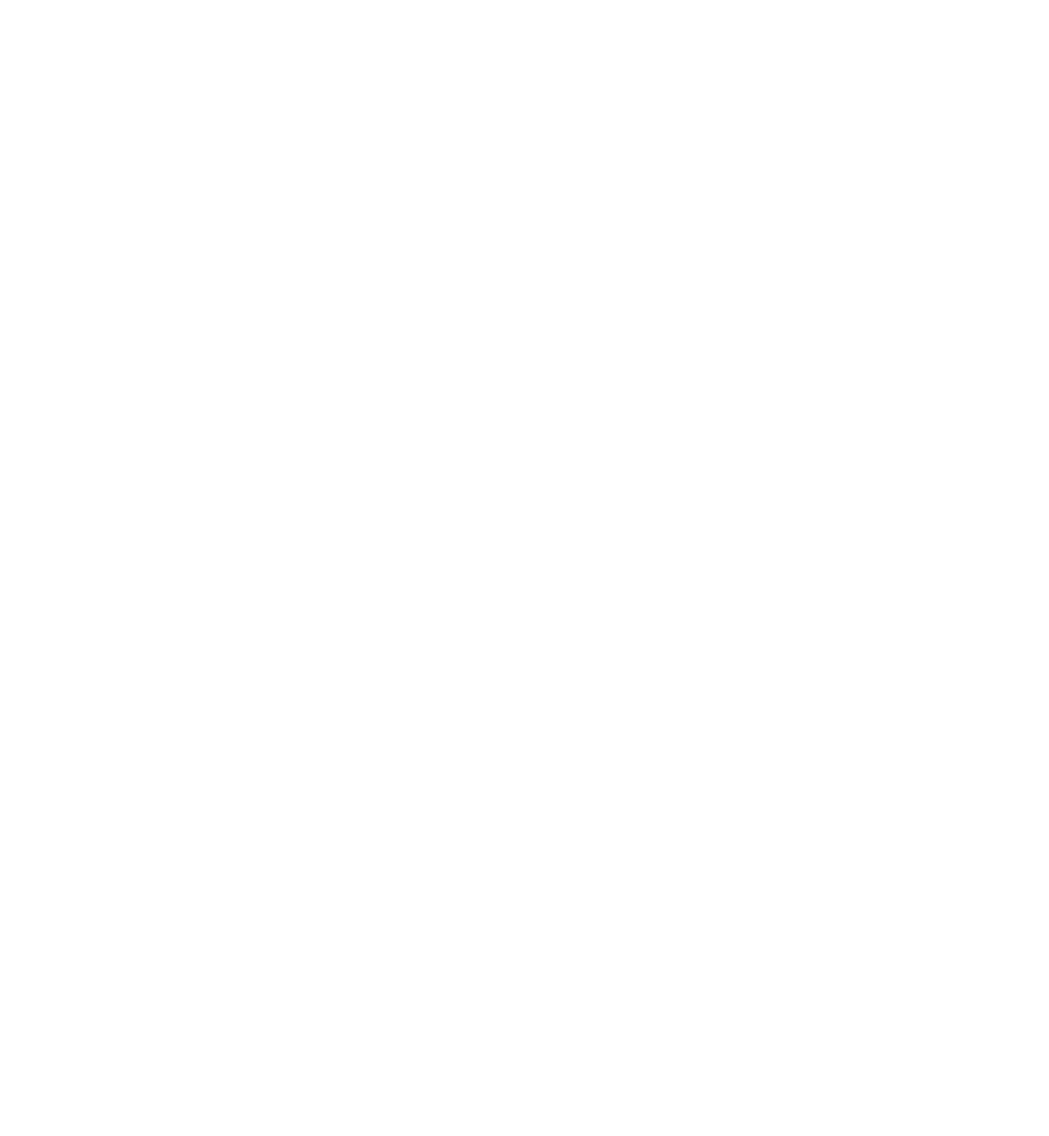
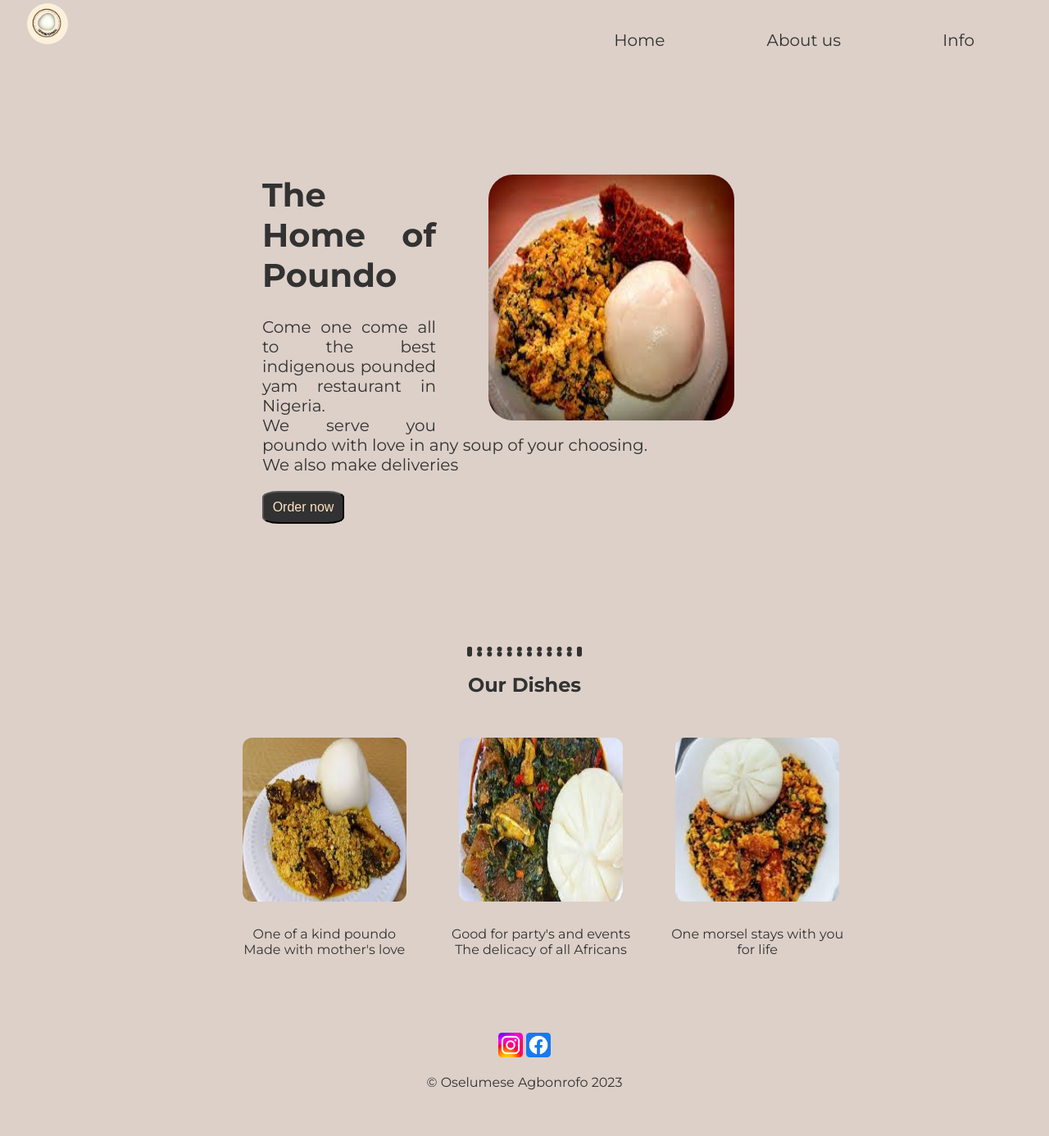
Before and after one commit to oselumeseagbonrofo/TIC, a plain HTML site: page restaurant-site/restaurant.html in a window 1280 px wide. Shown: the whole page at 82% size. Before the commit the page ends 800 px from the top, so only its background shows below. Drawn offline with Linux system fonts and the light colour scheme; a web font is replaced by a local one.

Commit message:
second commit

```diff
--- /dev/null
+++ b/restaurant-site/restaurant.css
@@ -0,0 +1,54 @@
+body {margin: 0px;
+    padding: 0px;
+    text-align: center;
+    background-color: #DDD0C8;
+    font-family:"Montserrat","Open sans";
+    color: #323232;
+}
+.logo{border-radius: 50%;
+    height:50px;
+    width: 50px;
+    padding: 2px;
+    margin-right: 600px;
+}
+.header-section{
+
+    padding:2px;
+    box-sizing: border-box;
+}
+.top-section{
+
+}
+.poundo-image{
+    float: right;
+    height:300px;
+    width: 300px;
+    border-radius: 10%;
+}
+.description-image{ height:200px;
+    width: 200px; padding: 10px;
+border-radius: 10%;}
+
+li{display: inline-block;}
+.middle-section{margin-top: 2rem}
+.intro-section{text-align: left;
+width: 40%;
+margin: 150px auto;}
+.main-text{text-align: justify; position:relative;right: 4rem;
+font-size: 20px;}
+
+li{margin: 20px;}
+.footer-section{
+padding: 40px 20px}
+.social-media{height:30px;
+width: 30px;
+border-radius: 15%;}
+a{text-decoration: none;font-size: 20px;}
+.header-text{margin:auto 60px;color:#323232}
+button{border-radius: 20%;color:bisque;
+background-color: #323232;height:40px;
+width:100px;
+font-size: 16px;}
+button:hover {background-color: black;cursor: pointer;}
+.header-text:hover{color: linear-gradient(rgba(32, 158, 220, 0.482),rgba(22,33,4,0.4));}
+hr{width: 10%;border: dotted 6px;}
--- a/restaurant-site/restaurant.html
+++ b/restaurant-site/restaurant.html
@@ -4,9 +4,45 @@
     <meta charset="UTF-8">
     <meta http-equiv="X-UA-Compatible" content="IE=edge">
     <meta name="viewport" content="width=device-width, initial-scale=1.0">
-    <title>The home of Enjoymentxl</title>
+    <title>giveMePoundo</title>
+    <link rel = "stylesheet" href="restaurant.css">
+    <link href="https://fonts.googleapis.com/css2?family=Merriweather:ital,wght@0,300;0,400;0,700;0,900;1,300;1,400;1,700;1,900&family=Montserrat:ital,wght@0,100;0,200;0,300;0,400;0,500;0,600;0,700;0,800;0,900;1,100;1,200;1,300;1,400;1,500;1,600;1,700;1,800;1,900&family=Open+Sans:ital,wght@0,300;0,400;0,500;0,600;0,700;0,800;1,300;1,400;1,500;1,600;1,700;1,800&family=Poppins:ital,wght@0,200;1,100&family=Sacramento&family=Updock&display=swap"
+        rel="stylesheet">
 </head>
 <body>
+    <nav class="header-section">
+        <img src="./givemepoundo-logo.png" alt="restaurant-logo" class="logo">
+    <a href = "" class = "header-text">Home</a>
+    <a href = "" class = "header-text">About us</a>
+    <a href = "" class = "header-text">Info</a>
+    </nav>
+    <div class="middle-section">
+    <div class="intro-section">
+        <img src="./poundo.jpeg" class="poundo-image">
+        <div class="main-text">
+        <h1>The Home of Poundo</h1>
+        <p>Come one come all to the best indigenous pounded yam restaurant in Nigeria.<br>We serve you poundo with love in any soup of your choosing.<br>We also make deliveries</p>
 
+        <button>Order now</button>
+        </div>
+    </div>
+    <hr>
+    <div class= "description-section">
+        <h2>Our Dishes</h2>
+        <ul>
+        <li><img src="./poundo-image.jpeg" class="description-image">
+        <p>One of a kind poundo<br>Made with mother's love</p></li>
+        <li><img src="./poundo2.jpeg" class="description-image">
+        <p>Good for party's and events<br>The delicacy of all Africans</p></li>
+        <li><img src="./poundo3.jpeg" class="description-image">
+        <p>One morsel stays with you <br>for life</p></li>
+    </ul>
+    </div>
+<div class="footer-section">
+    <a href="https://www.instagram.com/ose_lumese/"><img src="./instagram-logo.jpeg" class="social-media"></a>
+    <a href="https://web.facebook.com/oselumese.agbonrofo"><img src="./facebook-logo.jpeg" class="social-media"></a>
+<p>&copy Oselumese Agbonrofo 2023</p>
+</div>
+</div>
 </body>
 </html>
```
Also changed, not shown: restaurant-site/facebook-logo.jpeg (added), restaurant-site/givemepoundo-logo.png (added), restaurant-site/instagram-logo.jpeg (added), restaurant-site/logo.png (added), restaurant-site/main-img.jpg (added), restaurant-site/poundo-image.jpeg (added), restaurant-site/poundo.jpeg (added), restaurant-site/poundo2.jpeg (added), restaurant-site/poundo3.jpeg (added), restaurant-site/poundo4.jpeg (added), restaurant-site/poundo4.png (added), 3 other files.
